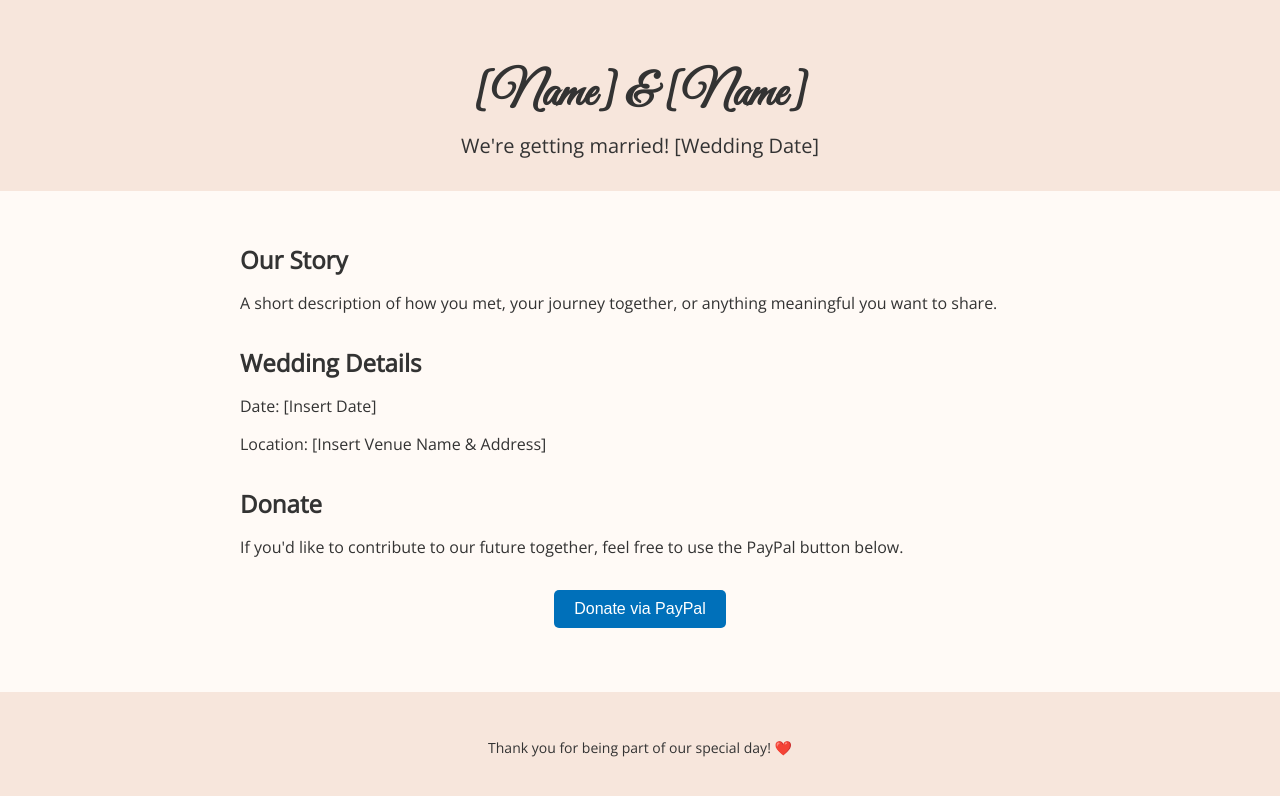
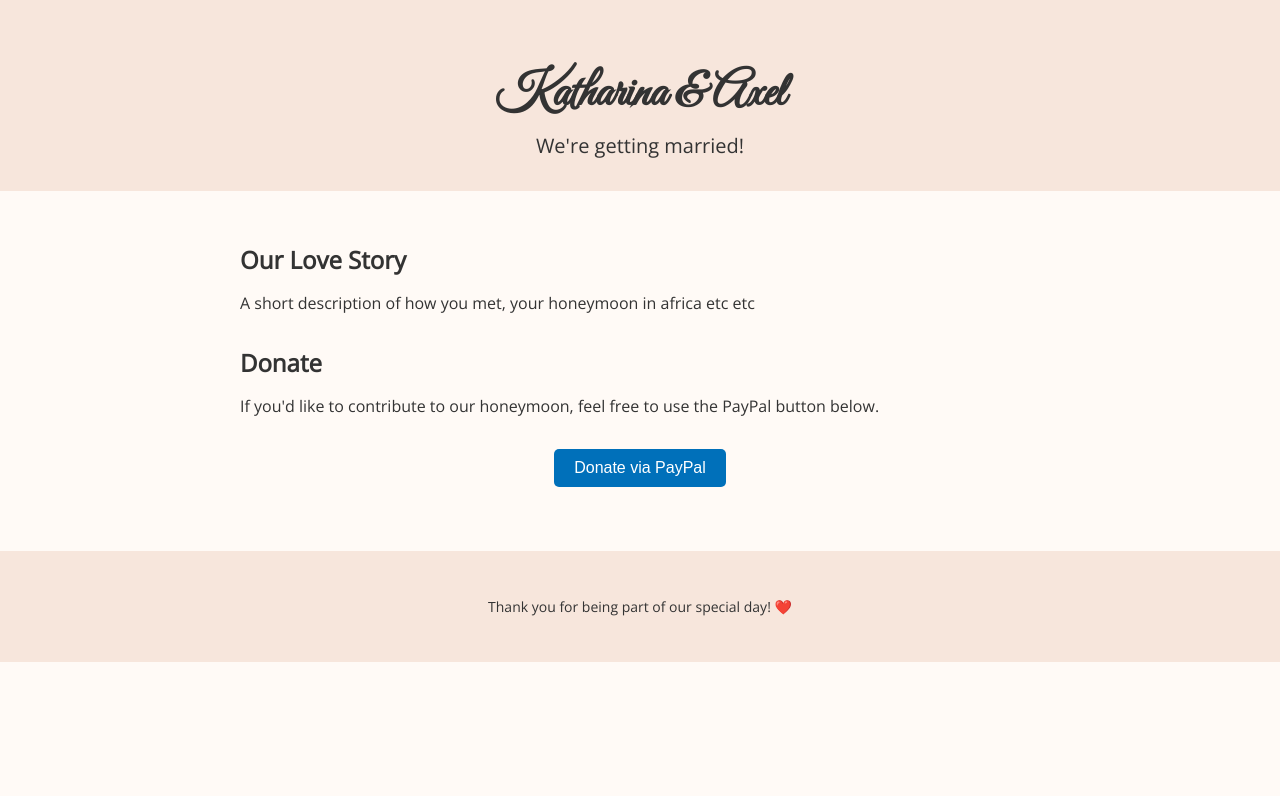
Before and after one commit to ADECruse/wedding-landingpage, a plain HTML site: page index.html in a window 1280 px wide. Drawn offline with nearby package versions, Linux system fonts and the light colour scheme.

Commit message:
Update styling and text content

```diff
--- a/index.html
+++ b/index.html
@@ -3,7 +3,7 @@
   <head>
     <meta charset="UTF-8" />
     <meta name="viewport" content="width=device-width, initial-scale=1.0" />
-    <title>Wedding of [Name & Name]</title>
+    <title>Wedding of Katharina & Axel</title>
     <link rel="preconnect" href="https://fonts.googleapis.com" />
     <link rel="preconnect" href="https://fonts.gstatic.com" crossorigin />
     <link
@@ -14,30 +14,27 @@
   </head>
   <body>
     <header class="header">
-      <h1 class="header__title">[Name] & [Name]</h1>
-      <p class="header__subtitle">We're getting married! [Wedding Date]</p>
+      <h1 class="header__title">Katharina & Axel</h1>
+      <p class="header__subtitle">We're getting married!</p>
     </header>
 
     <main class="main">
       <section class="section">
-        <h2 class="section__title">Our Story</h2>
-        <p>
-          A short description of how you met, your journey together, or anything
-          meaningful you want to share.
-        </p>
+        <h2 class="section__title">Our Love Story</h2>
+        <p>A short description of how you met, your honeymoon in africa etc etc</p>
       </section>
 
-      <section class="section">
+      <!-- <section class="section">
         <h2 class="section__title">Wedding Details</h2>
         <p>Date: [Insert Date]</p>
         <p>Location: [Insert Venue Name & Address]</p>
-      </section>
+      </section> -->
 
       <section class="section">
         <h2 class="section__title">Donate</h2>
         <p>
-          If you'd like to contribute to our future together, feel free to use
-          the PayPal button below.
+          If you'd like to contribute to our honeymoon, feel free to use the
+          PayPal button below.
         </p>
         <div class="donate">
           <!-- Replace YOURPAYPALID with actual ID -->
--- a/styles.css
+++ b/styles.css
@@ -9,6 +9,17 @@ body {
   background-color: #f7e6dc;
   text-align: center;
   padding: 4rem 1rem 2rem;
+  position: relative;
+}
+
+.header__image {
+  width: 100%;
+  height: auto;
+  max-height: 400px;
+  object-fit: cover;
+  display: block;
+  margin: 0 auto 2rem;
+  border-radius: 10px;
 }
 
 .header__title {
@@ -70,4 +81,8 @@ body {
   .header__title {
     font-size: 2.25rem;
   }
+
+  .header__image {
+    max-height: 250px;
+  }
 }
```
